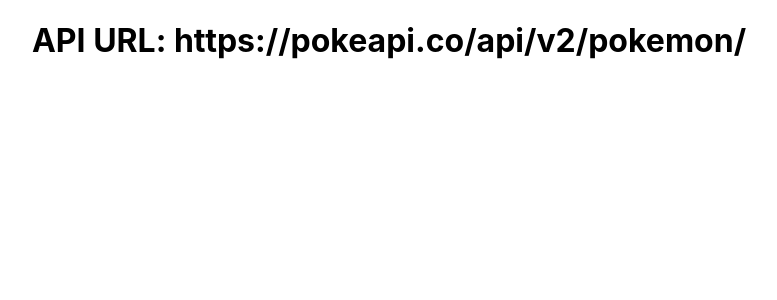
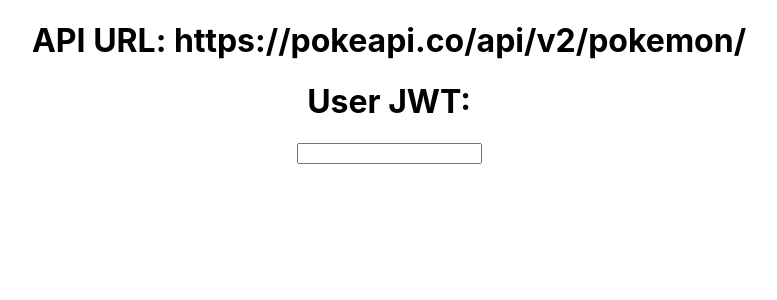
Before and after one commit to AlexStormwood/feb23-t3w7-globalstate, a React (Create React App) app: page / in a window 1280 px wide. Shown: the top 300 px of the page, without its empty margins (251-1028 px from the left). Built offline with nearby package versions, Linux system fonts and the light colour scheme.

Commit message:
feat: input updates global user state

```diff
--- a/src/App.js
+++ b/src/App.js
@@ -2,6 +2,7 @@
 import ApiTester from './ApiTester';
 import ConnectionContext, { defaultConnectionData } from './context/ConnectionContext';
 import UserGlobalData from './context/UserContext';
+import UserDisplay from './UserDisplay';
 
 function App() {
 
@@ -14,6 +15,7 @@
         <ConnectionContext.Provider value={defaultConnectionData} >
 
           <ApiTester />
+          <UserDisplay />
 
         </ConnectionContext.Provider>
       </UserGlobalData>
--- /dev/null
+++ b/src/UserDisplay.jsx
@@ -0,0 +1,22 @@
+import { useContext } from "react"
+import { UserContext } from "./context/UserContext"
+
+
+export default function UserDisplay(){
+
+	let globalUserData = useContext(UserContext);
+
+	return (
+		<div>
+			<h1>User JWT: {globalUserData.userData.jwt}</h1>
+			<input
+			type="text"
+			name=""
+			id=""
+			value={globalUserData.userData.jwt}
+			onChange={(event) => globalUserData.setUserData({jwt: event.target.value})}
+			/>
+
+		</div>
+	)
+}
--- a/src/context/UserContext.jsx
+++ b/src/context/UserContext.jsx
@@ -2,7 +2,10 @@
 
 
 let defaultUserData = {
-	jwt: ''
+	userData: {
+		jwt: ''
+	},
+	setUserData: () => {}
 }
 
 export const UserContext = createContext(defaultUserData);
@@ -12,7 +15,12 @@
 	let [userData, setUserData] = useState(defaultUserData);
 
 	return (
-		<UserContext.Provider value={{userData: userData, setUserData: setUserData}}>
+		<UserContext.Provider value={
+			{
+				userData: userData,
+				setUserData: setUserData
+			}
+		}>
 			{props.children}
 		</UserContext.Provider>
 	)
```
